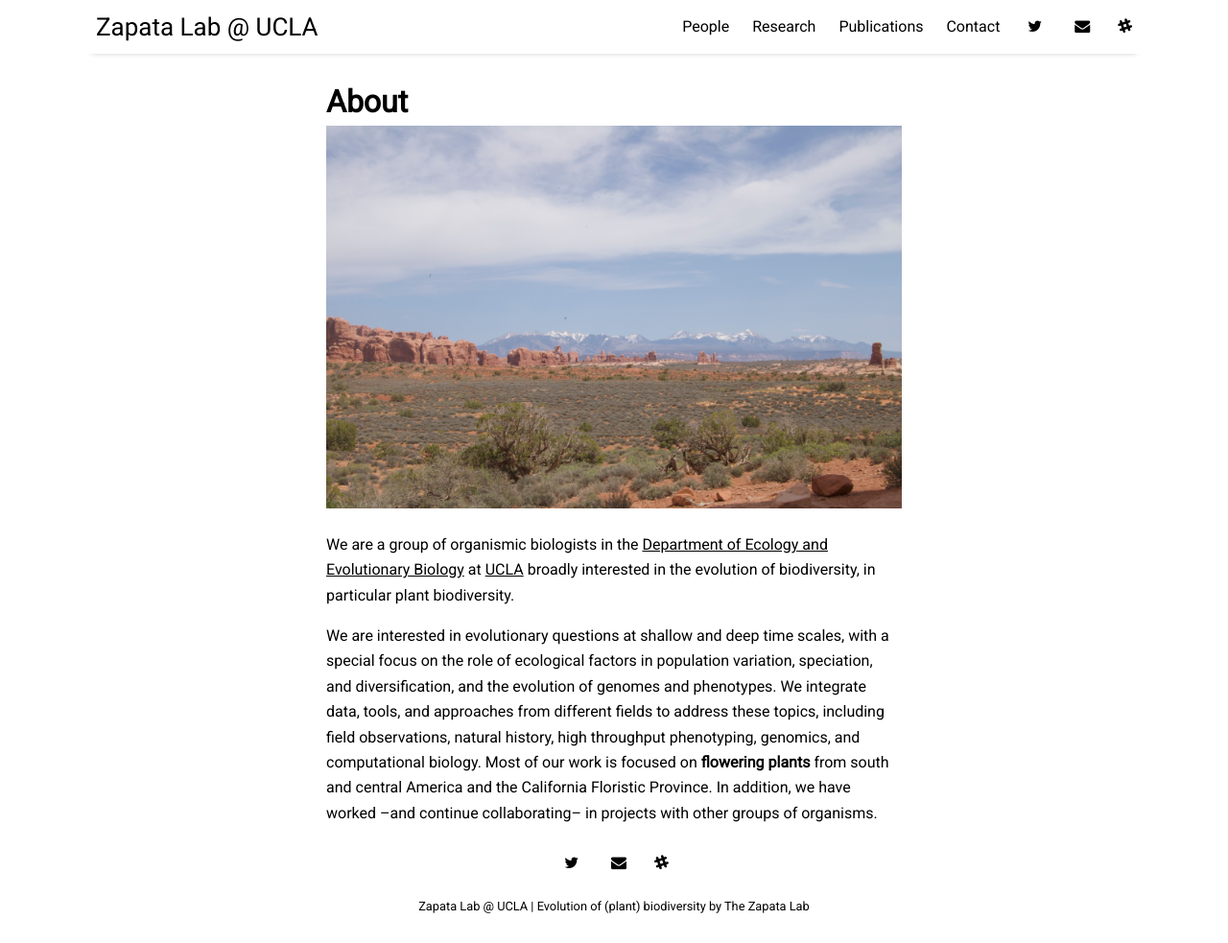
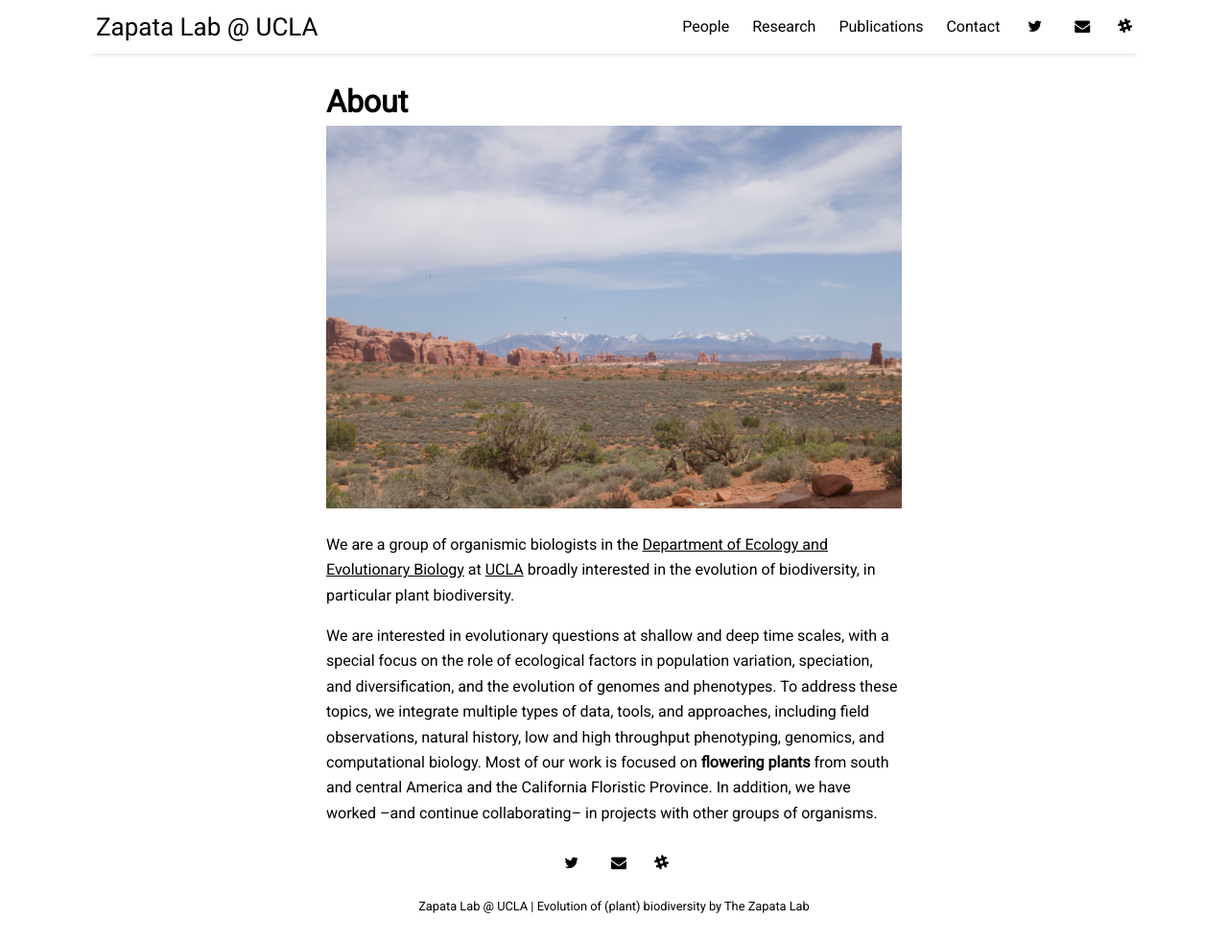
Before and after one commit to zapataf/zapataf.github.io, a Jekyll site: the page built from _posts/2018-01-05-about.md, in a window 1280 px wide and 983 px high. Shown: the whole window at 96% size. Built offline with Jekyll 4.4.1, drawn with Linux system fonts in a browser that asks for light colours; nearby versions of some CDN libraries; comment, search, counter and statistics services are not loaded.

Commit message:
fixes description

```diff
--- a/_posts/2018-01-05-about.md
+++ b/_posts/2018-01-05-about.md
@@ -9,4 +9,4 @@ image: desert.jpg
 
 We are a group of organismic biologists in the [Department of Ecology and Evolutionary Biology](https://www.eeb.ucla.edu) at [UCLA](https://www.ucla.edu) broadly interested in the evolution of biodiversity, in particular plant biodiversity.
 
-We are interested in evolutionary questions at shallow and deep time scales, with a special focus on the role of ecological factors in population variation, speciation, and diversification, and the evolution of genomes and phenotypes. We integrate data, tools, and approaches from different fields to address these topics, including field observations, natural history, high throughput phenotyping, genomics, and computational biology. Most of our work is focused on **flowering plants** from south and central America and the California Floristic Province. In addition, we have worked –and continue collaborating– in projects with other groups of organisms.
+We are interested in evolutionary questions at shallow and deep time scales, with a special focus on the role of ecological factors in population variation, speciation, and diversification, and the evolution of genomes and phenotypes. To address these topics, we integrate multiple types of data, tools, and approaches, including field observations, natural history, low and high throughput phenotyping, genomics, and computational biology. Most of our work is focused on **flowering plants** from south and central America and the California Floristic Province. In addition, we have worked –and continue collaborating– in projects with other groups of organisms.
```
